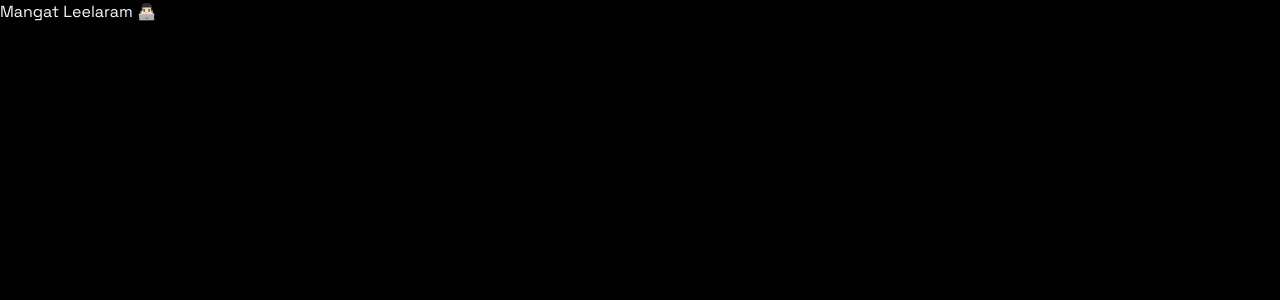
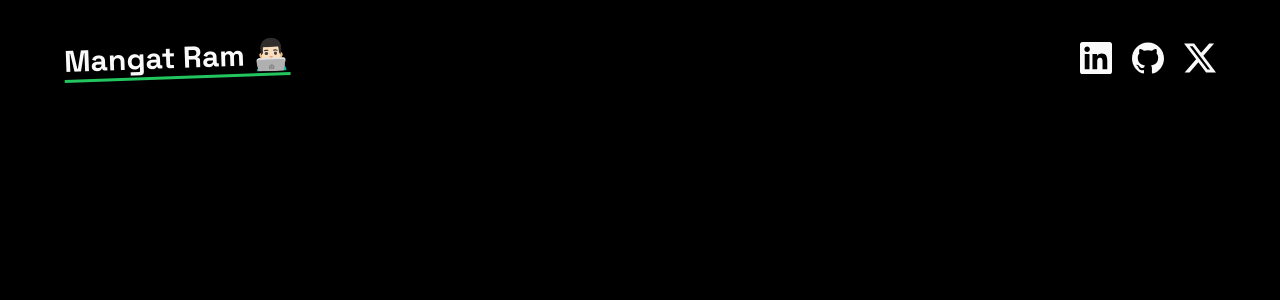
Before and after one commit to mangat-ram/portfolio_dark, a Next.js app: page / in a window 1280 px wide. Shown: the top 300 px of the page. Built offline with nearby package versions, Linux system fonts and the light colour scheme.

Commit message:
Completed NavBar.

```diff
--- a/src/app/(home)/components/NavBar.tsx
+++ b/src/app/(home)/components/NavBar.tsx
@@ -1,9 +1,22 @@
+import { SocialsArr } from "@/lib/data"
+import Link from "next/link"
 import React from "react"
 
 export default function NavBar() {
   return (
-    <nav>
-      <h1>Mangat Leelaram 👨🏻‍💻</h1>
+    <nav className="py-10 px-16 flex justify-between">
+      <h1
+        className="text-3xl font-bold underline underline-offset-8 decoration-green-500 -rotate-2 hover:scale-110 transition-all cursor-pointer">
+          Mangat Ram 👨🏻‍💻
+      </h1>
+      <div className="flex items-center gap-5">
+        {SocialsArr.map((social,index) => {
+          const Icon = social.icon
+          return <Link href={social.link} key={index} aria-label={social.label}>
+            <Icon className="w-8 h-8 hover:scale-125 transition-all" />
+          </Link>
+        })}
+      </div>
     </nav>
   )
 }
--- a/src/lib/data.ts
+++ b/src/lib/data.ts
@@ -1,23 +1,26 @@
+import { IconType } from "react-icons";
+import { SiGithub, SiLinkedin, SiX } from "react-icons/si";
+
 type SocialsArrType = {
   link: string;
   label: string;
-  icon: string;
+  icon: IconType;
 }
 
 export const SocialsArr: Array<SocialsArrType> = [
   {
     link:"www.linkedin.com/in/mangat-ram-dev",
     label:"LinkedIn",
-    icon:""
+    icon:SiLinkedin
   },
   {
     link:"https://github.com/mangat-ram",
     label:"GitHub",
-    icon:""
+    icon:SiGithub
   },
   {
     link:"{twitterUrl}",
     label:"Twitter",
-    icon:""
+    icon:SiX
   }
 ]
```
